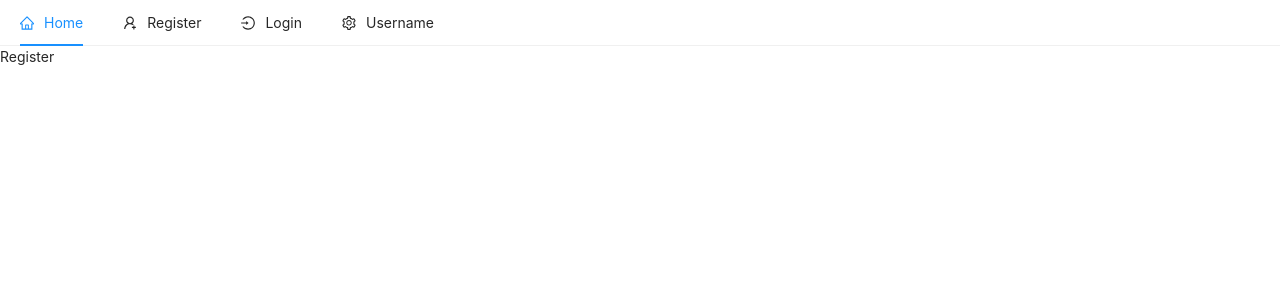
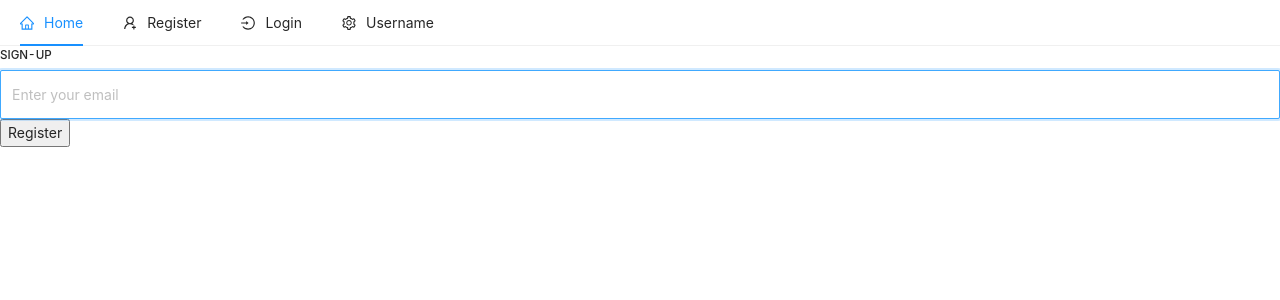
Before and after one commit to Pekstaar/client-frontend, a React (Create React App) app: page /register in a window 1280 px wide. Shown: the top 300 px of the page. Built offline with nearby package versions, Linux system fonts and the light colour scheme.

Commit message:
register-form

```diff
--- a/src/pages/auth/Register.jsx
+++ b/src/pages/auth/Register.jsx
@@ -1,9 +1,38 @@
-import React from "react";
+import React, { useState } from "react";
+import { Input } from "antd";
 
 const Register = () => {
+  const [email, setEmail] = useState("");
+
+  const handleSubmit = (e) => {
+    e.preventDefault();
+    console.log(email);
+  };
+
+  const registerForm = () => (
+    <form onSubmit={handleSubmit}>
+      <Input
+        style={{ height: "3.5em" }}
+        type="email"
+        placeholder="Enter your email"
+        className="form-control"
+        value={email}
+        onChange={(e) => setEmail(e.target.value)}
+        autoFocus
+      />
+
+      <button type="submit" className="btn btn-raised btn-secondary m-2">Register</button>
+    </form>
+  );
+
   return (
-    <div>
-      <p>Register</p>
+    <div className="container p-5">
+      <div className="row">
+        <div className="col-md-6 offset-md-3">
+          <h5>SIGN-UP</h5>
+          {registerForm()}
+        </div>
+      </div>
     </div>
   );
 };
```
Also changed, not shown: 1 other file (tests, documents, lock files or other folders).
